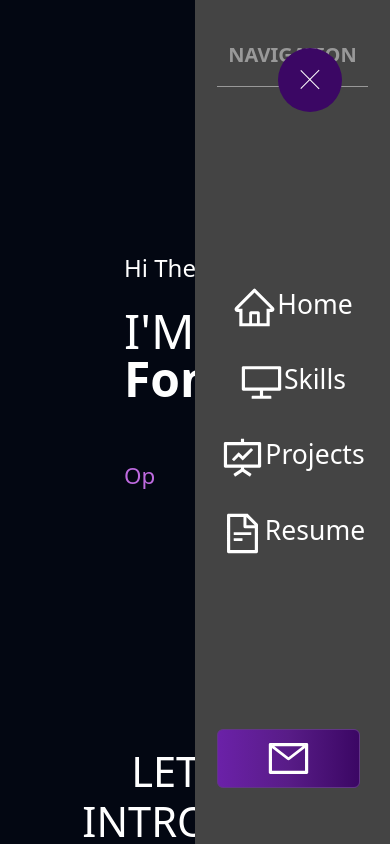
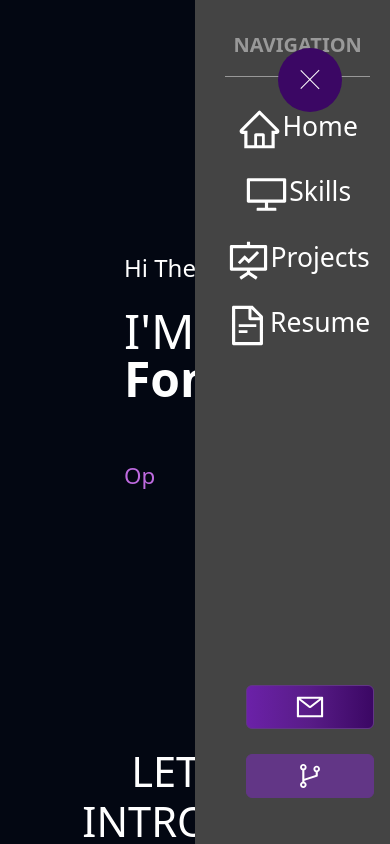
Before and after one commit to BasicallyManny/Personal-Portfolio-Website, a React (Vite) app in the folder personal-porfolio-website/: page / in a window 390 px wide. Both pictures are taken after a click on the element 310 px from the left and 80 px from the top of the page. Shown: the top 844 px of the page. Built offline with nearby package versions, Linux system fonts and the light colour scheme.

Commit message:
Fixed site responsiveness and updated navbar

```diff
--- a/personal-porfolio-website/src/components/Skills.jsx
+++ b/personal-porfolio-website/src/components/Skills.jsx
@@ -7,7 +7,7 @@ export default function Skills(){
             <Container fluid id="skills" className="relative !pb-6 !pt-8">
                 <Container>
                    <Row className="!pt-8 !pb-5 !mt-10 !text-center !justify-center !min-w-11/12">
-                      <h1 style={{ fontSize: "2.6em" }}><strong>Skills</strong><span className="pt-8 mt-8"> &amp;</span><strong>Technologies</strong></h1>
+                      <h1 style={{ fontSize: "2.6em" }}><strong>Skills</strong><span className="pt-8 mt-8"> &amp;</span><strong> Technologies</strong></h1>
                          <SkillsCard></SkillsCard>
                    </Row>
                 </Container>
--- a/personal-porfolio-website/src/components/aboutComponents/AboutCard.jsx
+++ b/personal-porfolio-website/src/components/aboutComponents/AboutCard.jsx
@@ -15,11 +15,11 @@ export default function AboutCard(){
                             <blockquote className="mb-0">
                                 <p style={{ textAlign: "justify" }} className=" italic subpixel-antialiased text-lg !z-10 pl-16 pr-16 !mt-5">
                                     I am a student currently attending the  <span className="text-fuchsia-900"><strong>University at Albany </strong></span>
-                                    with a passion for everything technical and pursuing my dreams of becomeing an Software Engineer. Over the past four years,
+                                    with a passion about everything technical and pursuing my dream of becoming a Software Engineer. Over the past four years,
                                     I have consciously cultivated my programming capabilities across several programming languages and front-end web
-                                    development technologies. My fields of interest are related to Web Development, Software Development, Artificial intelligence.
-                                    Recently, to improve my programming capabilities and to equimp myself with a more modern skillset
-                                    I have been implementing <strong>A.I</strong> in my programs.
+                                    development technologies. My fields of interest are related to Web Development, Software Development, and Artificial intelligence.
+                                    Recently, to improve my programming capabilities and to equip myself with a more modern skillset
+                                    I have been implementing <strong>A.I</strong> in my programs using the LangChain framework.
                                 </p>
                             </blockquote>
                         </>
--- a/personal-porfolio-website/src/components/navComponents/Burger.css
+++ b/personal-porfolio-website/src/components/navComponents/Burger.css
@@ -50,9 +50,8 @@
   .body {
     box-sizing: border-box;
     height: 100%;
-    padding: 40px;
+    padding: 30px;
     display: flex;
-    align-items: center;
     flex-direction: column;
     z-index: 50 !important;
     font-weight: bold;
@@ -61,10 +60,9 @@
       display: flex;
       flex-direction: column;
       font-size: calc(25px + 0.390625vw);
-      gap: 12px;
-      justify-content: space-between;
       text-align: center;
       height: 100%;
+      position:relative !important;
 
       .header {
         color: rgb(153, 153, 153);
@@ -79,7 +77,7 @@
     text-decoration: none;
     color: white;
     font-weight: 400;
-    margin: 10%;
+    margin: 7%;
     background: linear-gradient(#c95bf5, #c95bf5) bottom / 0 0.1em no-repeat;
     transition: 0.3s ease-in-out background-size;
     width: fit-content;
--- a/personal-porfolio-website/src/components/navComponents/Nav.jsx
+++ b/personal-porfolio-website/src/components/navComponents/Nav.jsx
@@ -4,10 +4,11 @@ import Curve from "./curve";
 import { menuSlide } from "../constants/anime";
 import {
   AiOutlineFundProjectionScreen,
-  AiOutlineMail ,
+  AiOutlineMail,
   AiOutlineHome,
   AiOutlineDesktop,
   AiOutlineFileText,
+  AiOutlineBranches,
 } from "react-icons/ai";
 import Button from "react-bootstrap/Button";
 import { useState } from "react";
@@ -57,7 +58,7 @@ const Navitems = () => {
           </div>
           <div
             id="navElements"
-            className="flex flex-col items-center min-h-fit"
+            className="flex flex-col items-center relative"
           >
             {navItems.map((data, index) => (
               <a className="" key={index} href={data.href}>
@@ -67,14 +68,23 @@ const Navitems = () => {
               </a>
             ))}
           </div>
-          <div className="flex justify-center w-full">
+          <div id="navButtons" className="flex align-middle w-full ml-3 items-baseline absolute bottom-0 xms:flex-col">
             <Button
-              className="text-white w-full bg-gradient-to-r from-purple-800 via-purple-900 to-purple-950 hover:bg-gradient-to-br focus:ring-4 focus:outline-none focus:ring-purple-300 dark:focus:ring-purple-800 flex-end bottom-0 font-medium rounded-lg text-lg	 px-5 py-2.5 text-center me-2 mb-3"
+              className="text-white w-auto bg-gradient-to-r from-purple-800 via-purple-900 to-purple-950 hover:bg-gradient-to-br focus:ring-4 focus:outline-none focus:ring-purple-300 dark:focus:ring-purple-800 flex-end bottom-0 font-medium rounded-lg text-lg	 px-5 py-2.5 text-center mb-3"
               variant="primary"
               onClick={() => setModalShow(true)}
             >
-              <AiOutlineMail  size={45} />
+              <AiOutlineMail size={30} />
             </Button>
+            <Button
+              className="text-white w-auto bg-gradient-to-r from-purple-800 via-purple-900 to-purple-950 hover:bg-gradient-to-br focus:ring-4 focus:outline-none focus:ring-purple-300 dark:focus:ring-purple-800 flex-end bottom-0 font-medium rounded-lg text-lg	 px-5 py-2.5 text-center mb-3"
+              variant="primary"
+              href="https://github.com/BasicallyManny/Personal-Portfolio-Website"
+              target="_blank"
+            >
+              <AiOutlineBranches  size={30} />
+            </Button>
+
             <Contact show={modalShow} onHide={() => setModalShow(false)} />
           </div>
         </div>
--- a/personal-porfolio-website/tailwind.config.js
+++ b/personal-porfolio-website/tailwind.config.js
@@ -1,22 +1,25 @@
 /** @type {import('tailwindcss').Config} */
 export default {
-  content: [
-    "./index.html",
-    "./src/**/*.{js,ts,jsx,tsx}",
-  ],
+  content: ["./index.html", "./src/**/*.{js,ts,jsx,tsx}"],
   theme: {
     screens: {
-      'mobile-sm': '370px',
-      'mobile-md': '390px',
-      'mobile-lg': "400px",
-      'sm': '535px',
-      'md': '700px',
-      'lg': '800px',
-      'xl': '900px',
-      '2xl': '1000px',
-      '3xl': '1200px',
+      xms:{min: "275px", max: "620px"},
+      sm: { min: "640px", max: "767px" },
+      // => @media (min-width: 640px and max-width: 767px) { ... }
+
+      md: { min: "768px", max: "1023px" },
+      // => @media (min-width: 768px and max-width: 1023px) { ... }
+
+      lg: { min: "1024px", max: "1279px" },
+      // => @media (min-width: 1024px and max-width: 1279px) { ... }
+
+      xl: { min: "1280px", max: "1535px" },
+      // => @media (min-width: 1280px and max-width: 1535px) { ... }
+
+      "2xl": { min: "1536px" },
+      // => @media (min-width: 1536px) { ... }
     },
     extend: {},
   },
   plugins: [],
-}
+};
```
Also changed, not shown: personal-porfolio-website/src/assets/FunImages/Beemo.png (deleted).
